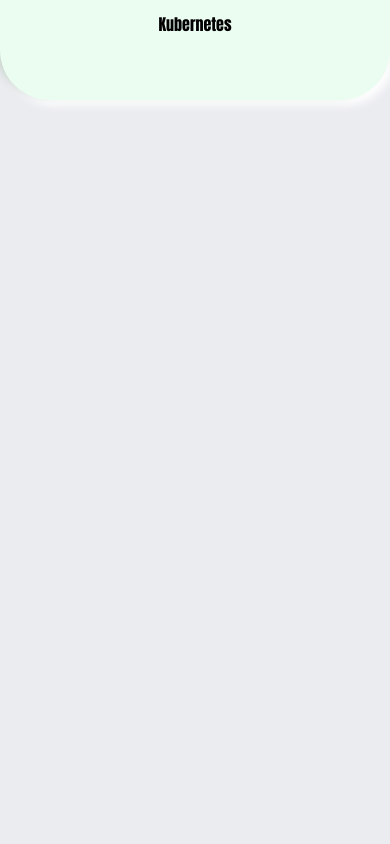
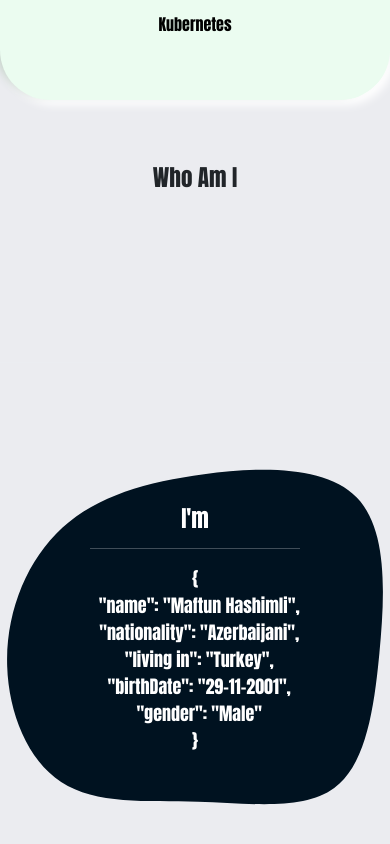
Before and after one commit to MeftunH/portfolio-v1, a React (Create React App) app: page / in a window 390 px wide. Shown: the part 6954-7798 px from the top of the page. Before the commit the page ends 7102 px from the top, so only its background shows below. Built offline with nearby package versions, Linux system fonts and the light colour scheme; a web font is replaced by a local one.

Commit message:
who am i section implemtation

```diff
--- a/src/pages/Home.js
+++ b/src/pages/Home.js
@@ -281,6 +281,22 @@
 
         </div>
       </div>
+      <div>
+        <h3 className="font-bold text-center py-3">Who Am I</h3>
+      <div className="who-am-i flex-with-center" style={{backgroundImage:`url('/assets/who-am-i.svg')`}}>
+      <div>
+        <h3>I'm</h3>
+        <hr></hr>
+        <p><pre>{JSON.stringify({
+          "name": "Maftun Hashimli",
+          "nationality": "Azerbaijani",
+          "living in":"Turkey",
+          "birthDate": "29-11-2001",
+          "gender":"Male",
+        },null,2)}</pre></p>
+      </div>
+      </div>
+      </div>
     </div>
   );
 }
--- a/src/stylesheets/home.css
+++ b/src/stylesheets/home.css
@@ -43,6 +43,23 @@
     box-shadow: none;
 }
 
+.who-am-i{
+    height:100vh;
+    background-size:100% 100%;
+    color: white;
+    transition: all 0.5s;
+    overflow: hidden !important;
+}
+
+/* .who-am-i:hover{
+  transform: scale(1.05);
+} */
+
+pre{
+    font-size: 18px;
+    font-family: Impact, Haettenschweiler, "Arial Narrow Bold", sans-serif !important;
+}
+
 @media(max-width:750px){
     .introduction div h1{
         font-weight: bold;
@@ -57,4 +74,14 @@
         width: auto;
         padding: 5px 15px;
     }
+    .who-am-i{
+        height:100vh;
+        background-size:250% 130%;
+        color: white;
+        background-position: center;
+    }
+    pre{
+        font-size: 18px;
+        font-family: Impact, Haettenschweiler, "Arial Narrow Bold", sans-serif !important;
+    }
 }
```
